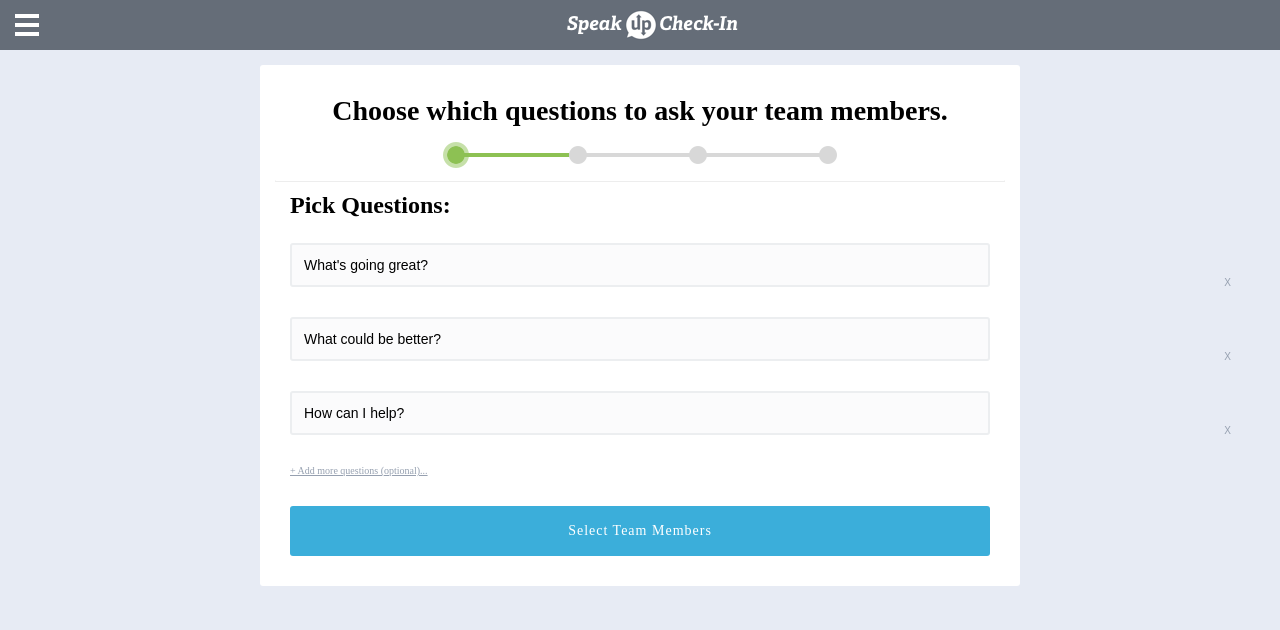
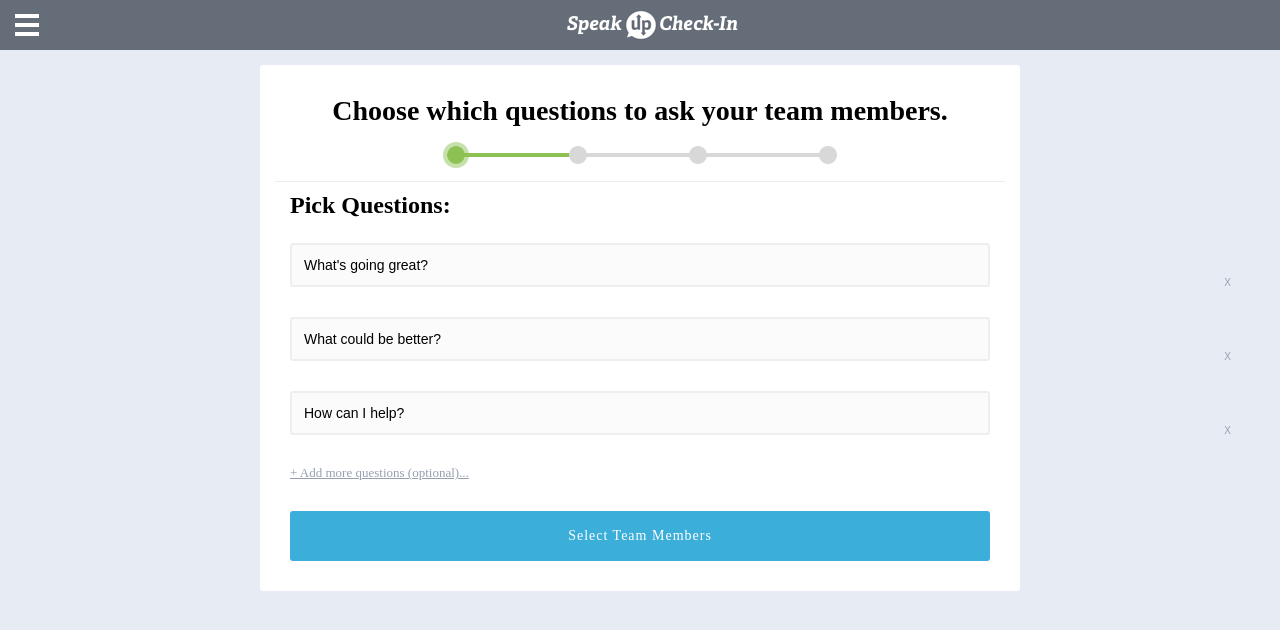
Before and after one commit to CarlPetterS/slackbot, a React (Create React App) app: page /onboard in a window 1280 px wide. In both pictures the pointer is over the link "+ Add more questions (optional)...". Shown: the top 630 px of the page. Built offline with nearby package versions, Linux system fonts and the light colour scheme; what react-tap-event-plugin would draw is missing.

Commit message:
small css changes

```diff
--- a/src/components/select-users.js
+++ b/src/components/select-users.js
@@ -26,7 +26,7 @@ export const SelectUsersDummy = ({ gotoScheduleTime, backToPickQuestions, users,
                 </li>
             ))}
         </ul>
-        <a className="button button-next button-shared" onClick={gotoScheduleTime}>Schedule Time</a>
+        <a className="button button-next button-shared" onClick={gotoScheduleTime}>Schedule Checkin</a>
         <a className="button button-back button-shared-back" onClick={backToPickQuestions}>Back</a>
     </Card>
 )
--- a/src/styles/onboarding-page.css
+++ b/src/styles/onboarding-page.css
@@ -85,9 +85,14 @@ li {
 }
 
 .pickquestions__addmore {
-  font-size: 10px;
+  font-size: 13px;
   text-decoration: underline;
 }
+
+.pickquestions__addmore:hover {
+  cursor: pointer;
+}
+
 
 .pickquestions__remove {
   position:absolute;
@@ -200,9 +205,13 @@ li {
   text-align: left;
   font-family: Adelle-sans;
   color:black;
-  font-size:10px;
+  font-size:12px;
   margin-top:30px;
   margin-bottom:-15px;
+}
+
+.schedule__summary:hover {
+  cursor: pointer;
 }
 
 .schedule__summary > strong {
@@ -349,11 +358,15 @@ li {
   background: #3BAEDA;
   color:white;
 }
+.button:hover{
+  cursor: pointer;
+}
 
 .button-back {
   background: #D8D8D8;
   color: #656D78;
 }
+
 
 .button-large {
   display: block;
```
